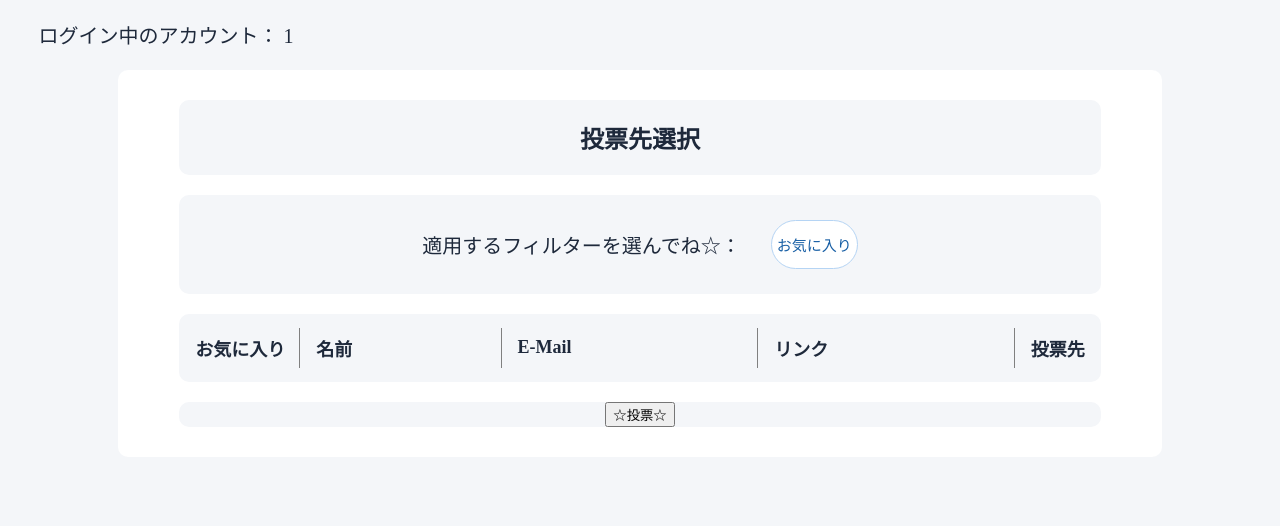
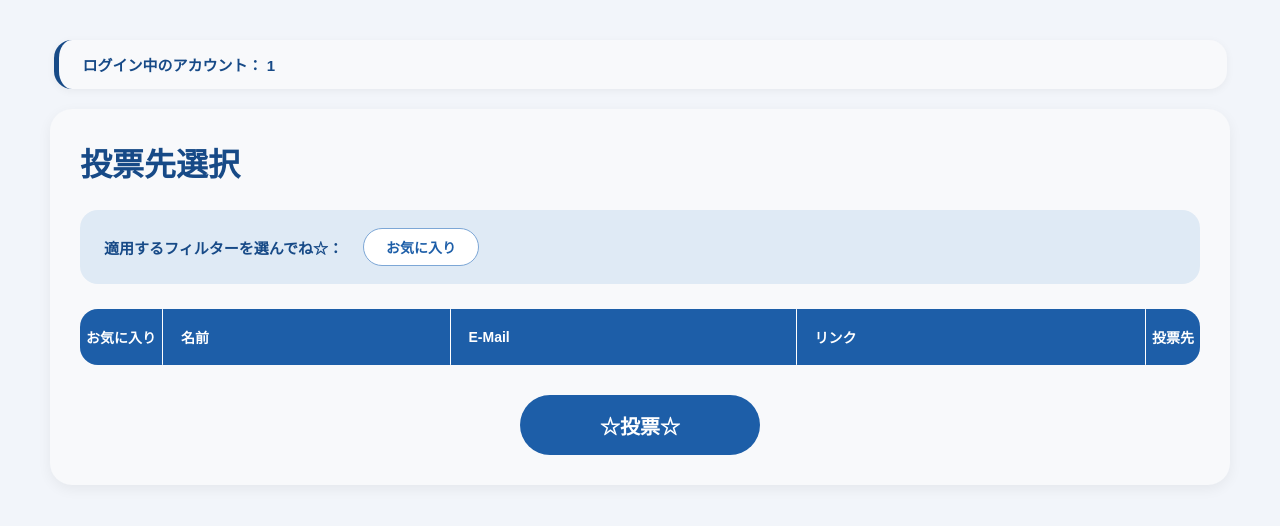
Before and after one commit to ti-kun/Sotsuken_HomePage, a PHP site: page /php/vote.php in a window 1280 px wide. Shown: the top 526 px of the page. Run offline with PHP 8.4, Linux system fonts and the light colour scheme; the visitor is signed in with stand-in values (Sample User, id 1); data that the repository does not hold is empty; style sheets or scripts are compiled from the project's sources.

Commit message:
デザイン変更

```diff
--- a/css/vote.scss
+++ b/css/vote.scss
@@ -17,165 +17,353 @@
 
 /**login.html*/
 
+body {
+    margin: 0;
+    padding: 0;
+    background: #f3f5f9;
+    font-family: "Yu Gothic", sans-serif;
+    color: #174a87;
+}
+
 form {
+    width: 420px;
+    margin: 120px auto;
+    padding: 40px;
+    background: #f8f9fb;
+    border-radius: 20px;
+    border-left: 5px solid #174a87;
+    box-shadow: 0 4px 12px rgba(0, 0, 0, 0.08);
+
     display: flex;
     flex-direction: column;
-    align-items: center;
-    justify-content: center;
-    gap: 30px;
-    background: #B5D4F4;
+    gap: 20px;
+
+    h1 {
+        margin: 0 0 10px;
+        font-size: 28px;
+        font-weight: 700;
+        color: #174a87;
+        text-align: center;
     }
 
-/**vote.html*/
+    input {
+        height: 52px;
+        padding: 0 18px;
+        border: none;
+        border-radius: 12px;
+        background: #dfeaf5;
+        font-size: 16px;
+        color: #174a87;
+        outline: none;
+        transition: 0.2s;
 
-body{
-    display: flex;
-    flex-direction: column;
-    width: 100%;
-    height: 100%;
-    padding: 0;
-    margin: 0;
-    align-items: center;
-    color: var(--text);
-    background: var(--bg);
+        &::placeholder {
+            color: #5b7ea8;
         }
 
-/*各要素*/
-.login-user {
-    display: inline-block;
-    position: absolute;
-    top: 0;
-    left: 3%;
-    font-size: 20px;
-    font-weight: 400;
+        &:focus {
+            background: #ffffff;
+            box-shadow: 0 0 0 2px #8fb7e3;
+        }
     }
 
-.contents-card {
-    display: flex;
-    flex-direction: column;
-    align-items: center;
-    width: 80%;
-    height: 75%;
-    background: var(--card);
-    gap: 20px;
-    padding: 30px 10px;
-    margin: 70px 0;
-    border-radius: var(--radius);
-
-    div {
-        display: flex;
-        justify-content: center;
-        background: var(--bg);
-        width: 90%;
-        border-radius: var(--radius);
-
-        &.filter-bar-wrap {
-            align-items: center;
-            padding: 15px 0;
-            font-size: 20px;
-            gap: 30px;
-
     button {
-                padding: 13px 5px;
-                border: 1.5px solid #B5D4F4;
-                background: #fff;
-                color: #185FA5;
-                border-radius: 30px;
-                font-size: 15px;
+        height: 52px;
+        border: none;
+        border-radius: 999px;
+        background: #1d5ea8;
+        color: #fff;
+        font-size: 16px;
+        font-weight: 700;
         cursor: pointer;
-                transition: 0.1s;
+        transition: 0.2s;
 
         &:hover {
-                    background: #E6F1FB;
+            background: #174a87;
+            transform: translateY(-1px);
         }
 
-                &.active {
-                    background: #185FA5;
-                    color: #fff;
-                    border-color: #185FA5;
+        &:active {
+            transform: translateY(0);
         }
     }
 }
 
-        &.table-wrap {
-            padding: 12px 0;
+@media screen and (max-width: 500px) {
+    form {
+        width: calc(100% - 40px);
+        padding: 30px 20px;
+    }
+}
+
+/**vote.html*/
+body {
+    margin: 0;
+    padding: 40px;
+    background: #f2f5fa;
+    font-family: "Yu Gothic", sans-serif;
+    color: #174a87;
+}
+
+/* ログイン表示 */
+.login-user {
+    width: calc(100% - 80px);
+    margin: 0 auto 20px;
+    padding: 14px 24px;
+    background: #f8f9fb;
+    border-left: 5px solid #174a87;
+    border-radius: 18px;
+    box-shadow: 0 2px 8px rgba(0, 0, 0, 0.05);
+
+    p {
+        margin: 0;
+        font-size: 15px;
+        font-weight: 700;
+    }
+}
+
+/* メインカード */
+.contents-card {
+    width: calc(100% - 80px);
+    margin: 0 auto;
+    padding: 30px;
+    background: #f8f9fb;
+    border-radius: 22px;
+    box-shadow: 0 4px 14px rgba(0, 0, 0, 0.06);
+}
+
+/* タイトル */
+.card-title {
+    margin-bottom: 25px;
+
+    h2 {
+        margin: 0;
+        font-size: 32px;
+        font-weight: 700;
+        color: #174a87;
+    }
+}
+
+/* フィルターバー */
+.filter-bar-wrap {
+    display: flex;
+    align-items: center;
+    gap: 20px;
+    margin-bottom: 25px;
+    padding: 18px 24px;
+    background: #dfeaf5;
+    border-radius: 18px;
+
+    p {
+        margin: 0;
+        font-size: 15px;
+        font-weight: 700;
+    }
+
+    button {
+        height: 38px;
+        padding: 0 22px;
+        border: 1px solid #7da7d6;
+        border-radius: 999px;
+        background: #ffffff;
+        color: #1d5ea8;
+        font-size: 14px;
+        font-weight: 700;
+        cursor: pointer;
+        transition: 0.2s;
+
+        &:hover {
+            background: #1d5ea8;
+            color: #fff;
+        }
+
+        &.active {
+            background: #1d5ea8;
+            color: #fff;
+        }
+    }
+}
+
+/* テーブル */
+.table-wrap {
+    overflow-x: auto;
+    overflow-y: auto;
+    max-height: 600px;
+    border-radius: 18px;
+    background: #ffffff;
+    box-shadow: inset 0 0 0 1px #d8e2ee;
+}
 
 table {
     width: 100%;
-                text-align: left;
-                font-size: 18px;
-
-                tr {
-                    max-width: 100%;
+    border-collapse: collapse;
+    min-width: 900px;
 }
 
+/* ヘッダー */
 thead {
     position: sticky;
     top: 0;
-                    z-index: 2;
+    z-index: 10;
+
+    tr {
+        background: #1d5ea8;
+    }
 
     th {
-                        padding: 7px 14px;
-                        margin: 12px 0;
+        height: 56px;
+        padding: 0 18px;
+        color: #fff;
+        font-size: 14px;
+        font-weight: 700;
+        text-align: left;
+        white-space: nowrap;
     }
 
-                    .border {
-                        border-right: 1px solid gray;
-                    }
-
-                    #favorite, #vote {
+    #favorite,
+    #vote,
+    .star,
+    .radio {
         width: 1%;
         white-space: nowrap;
+        text-align: center;
+        padding-left: 6px;
+        padding-right: 6px;
     }
 }
 
+/* 行 */
 tbody {
     tr {
-                        height: auto;
-                    }
-                    td {
-                        padding: 15px 14px
+        transition: 0.15s;
+
+        &:nth-child(even) {
+            background: #f5f8fc;
         }
 
-                    .star, .radio {
-                        text-align: center;
+        &:hover {
+            background: #dfeaf5;
+        }
     }
 
+    td {
+        height: 58px;
+        padding: 0 18px;
+        font-size: 14px;
+        font-weight: 600;
+        border-bottom: 1px solid #dbe5f0;
+        color: #174a87;
+        white-space: nowrap;
+
         .favorite-button {
-                        font-size: 23px;
+            font-size: 20px;
             border: none;
             background: none;
-                        padding: 3px 7px;
+            padding: 2px 4px;
             border-radius: 10px;
             cursor: pointer;
             transition: 0.1s;
+            color: gray;
 
             &:hover {
                 background: #9b9b9b;
             }
 
             &.active {
-                            color: gold;
-                        }
-                    }
-
-                    .Link {
-
-                        a {
-                            max-width: 550px;
-                            display: inline-block;
-                            overflow: hidden;
-                            white-space: nowrap;
-                            text-overflow: ellipsis;
+                color: gold !important;
         }
         }
 
         .vote-button {
-                        width: 25px;
-                        height: 25px;
+            width: 23px;
+            height: 23px;
         }
     }
 }
+
+/* 区切り */
+.border {
+    border-right: 1px solid rgba(255, 255, 255, 0.2);
+}
+
+/* リンク */
+td a {
+    display: block;
+    max-width: 100%;
+    overflow: hidden;
+    text-overflow: ellipsis;
+    color: #1d5ea8;
+    text-decoration: none;
+
+    &:hover {
+        text-decoration: underline;
     }
 }
+
+/* 投票ボタンエリア */
+.vote-button-wrap {
+    display: flex;
+    justify-content: center;
+    margin-top: 30px;
 }
+
+/* 投票ボタン */
+.vote-button {
+    width: 240px;
+    height: 60px;
+    border: none;
+    border-radius: 999px;
+    background: #1d5ea8;
+    color: #fff;
+    font-size: 20px;
+    font-weight: 700;
+    cursor: pointer;
+    transition: 0.2s;
+
+    &:hover {
+        background: #174a87;
+        transform: translateY(-2px);
+    }
+
+    &:active {
+        transform: translateY(0);
+    }
+}
+
+/* スクロールバー */
+.table-wrap::-webkit-scrollbar {
+    width: 10px;
+    height: 10px;
+}
+
+.table-wrap::-webkit-scrollbar-thumb {
+    background: #9fbde0;
+    border-radius: 999px;
+}
+
+.table-wrap::-webkit-scrollbar-track {
+    background: transparent;
+}
+
+/* レスポンシブ */
+@media screen and (max-width: 900px) {
+    body {
+        padding: 20px;
+    }
+
+    .contents-card,
+    .login-user {
+        width: 100%;
+        padding: 20px;
+        box-sizing: border-box;
+    }
+
+    .card-title h2 {
+        font-size: 24px;
+    }
+
+    .filter-bar-wrap {
+        flex-direction: column;
+        align-items: flex-start;
+    }
+}
--- a/html/login.html
+++ b/html/login.html
@@ -7,6 +7,7 @@
 </head>
 
 <form action="../php/login.php" method="POST">
+    <h1>ログイン</h1>
     <input type="text" name="No" placeholder="学籍番号">
     <input type="password" name="pass" placeholder="パスワード">
     <button type="submit">ログイン</button>
```
Lines whose indentation alone changed are shown as unchanged.
